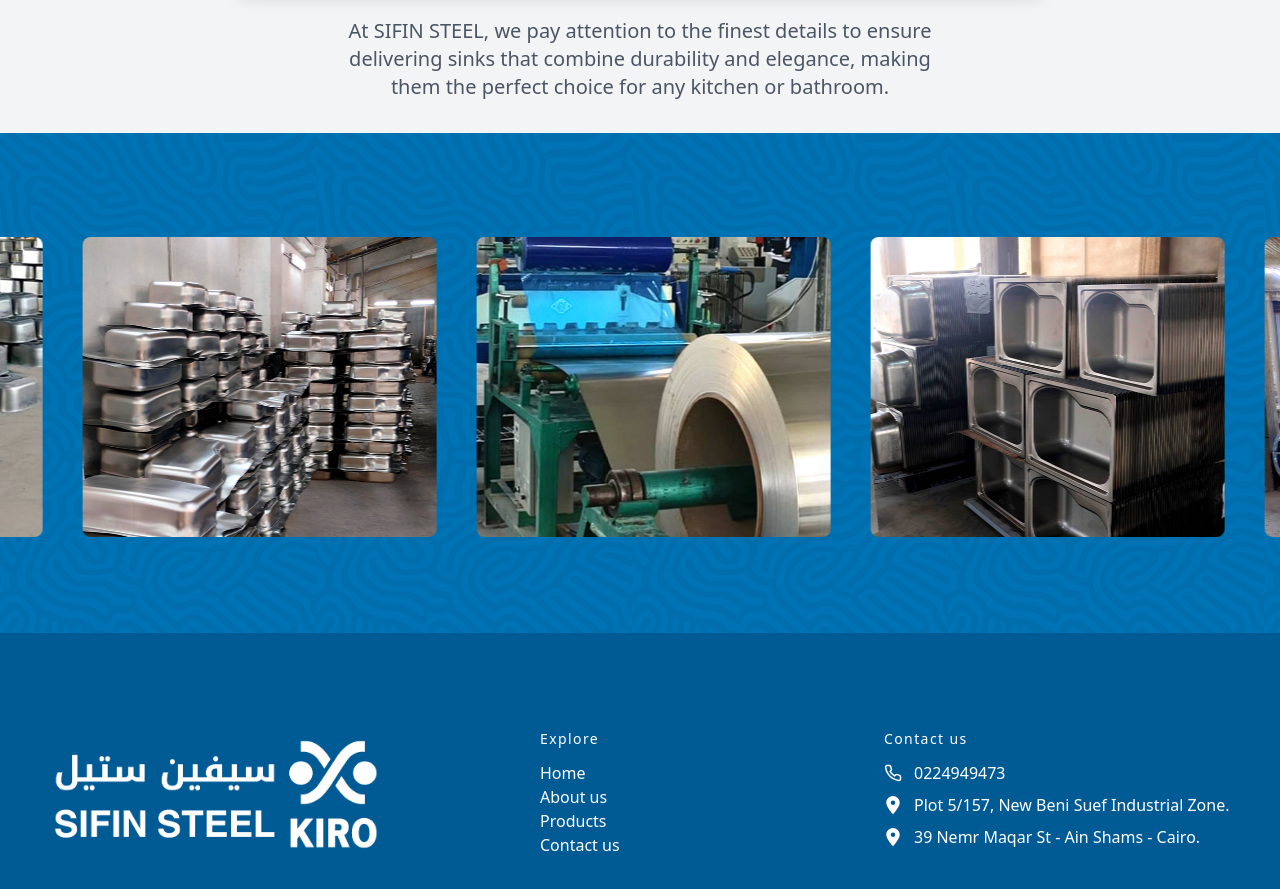
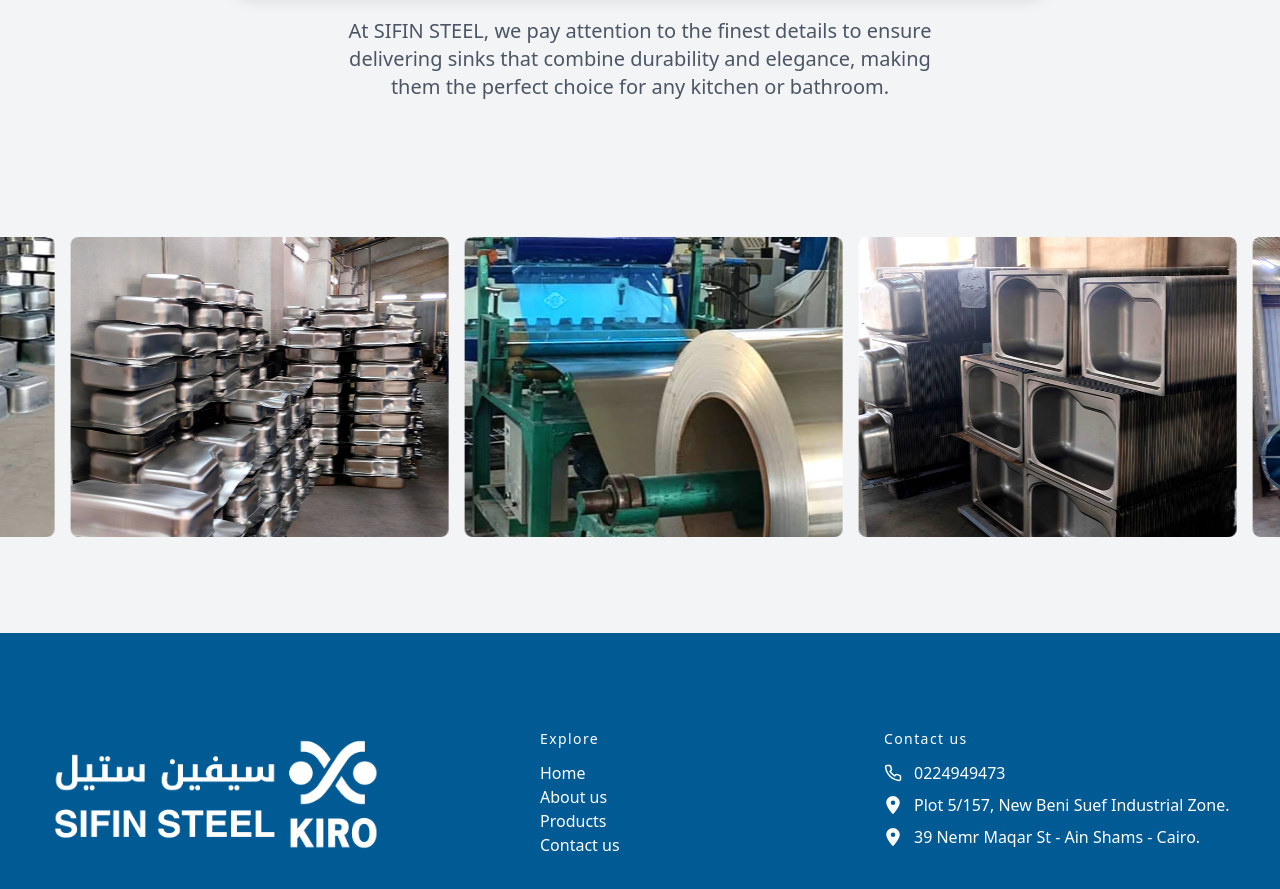
Before and after one commit to saifrafathassan/work, a React (Vite) app: page / in a window 1280 px wide. Shown: the part 1380-2269 px from the top of the page. Built offline with nearby package versions, Linux system fonts and the light colour scheme.

Commit message:
slider home in bootem

```diff
--- a/src/components/Homecomp/Contact/Contact.jsx
+++ b/src/components/Homecomp/Contact/Contact.jsx
@@ -6,8 +6,7 @@ const Contact = () => {
   return (
     <div
 
-      className="md:h-[500px] w-full pt-14"
-      style={{ backgroundImage: `url(${background})`, backgroundSize: 'contain' }}
+      className="md:h-[500px] w-full pt-14 bg-gray-100"
     >
 
     <Section2/>
--- a/src/pages/about/section2.jsx
+++ b/src/pages/about/section2.jsx
@@ -21,6 +21,8 @@ const Section2 = () => {
     autoplay: true,
     autoplaySpeed: 1200,
     arrows: false,
+    pauseOnHover: false, // تعطيل التوقف عند التمرير فوق السلايدر
+    pauseOnFocus: false, // تعطيل التوقف عند التركيز على السلايدر
     centerMode: true, // تفعيل عرض الصورة في المنتصف على الشاشات الكبيرة
     responsive: [
       {
@@ -38,7 +40,7 @@ const Section2 = () => {
       <div className="w-full ">
         <Slider {...settings}>
           {[img1, img2, img3, img4, img5, img6, img7].map((img, index) => (
-            <div key={index} className="sm:px-5 pb-10"> {/* مسافة بين الصور */}
+            <div key={index} className="sm:px-2 pb-10"> {/* مسافة بين الصور */}
               <img
                 src={img}
                 alt={`Slide ${index + 1}`}
```
